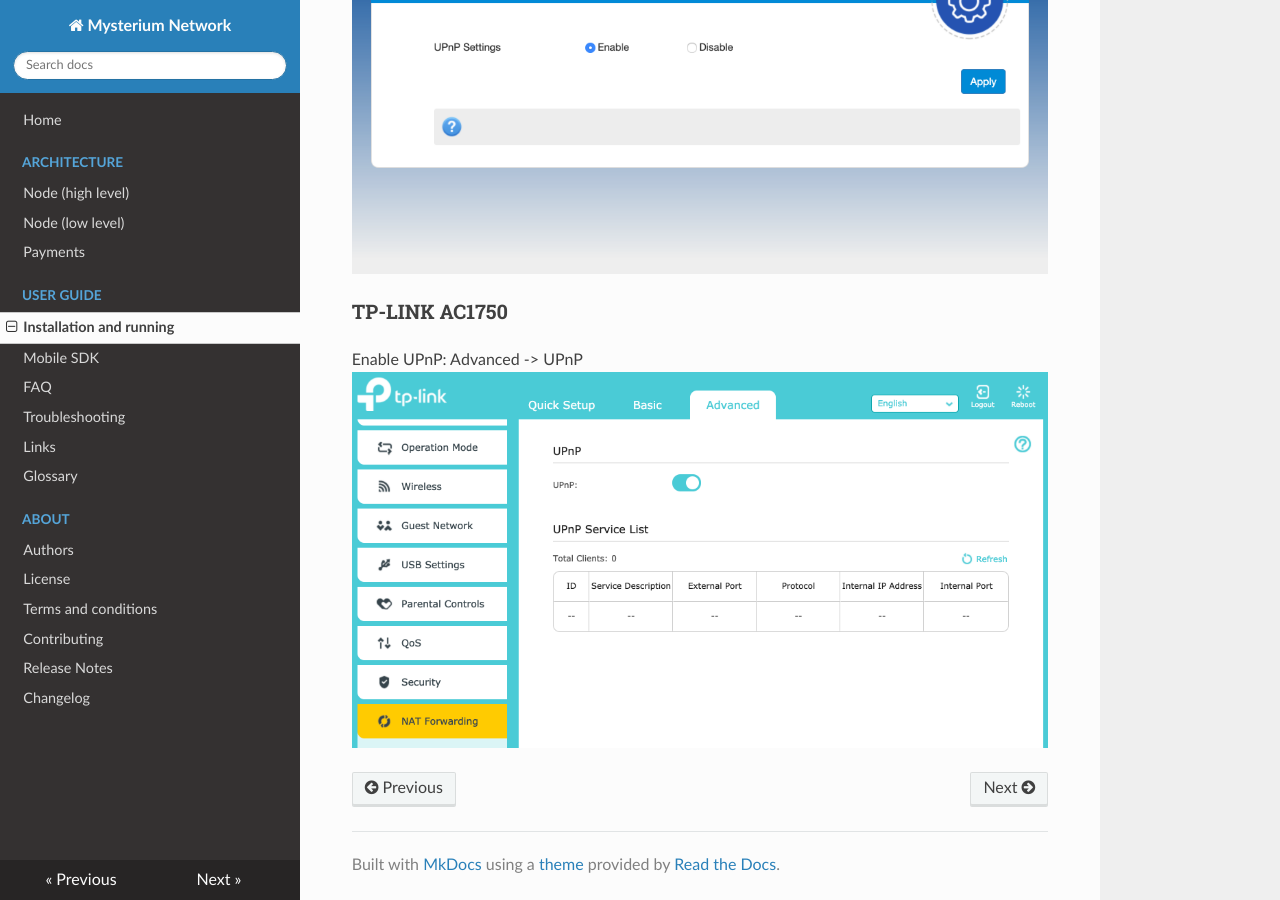
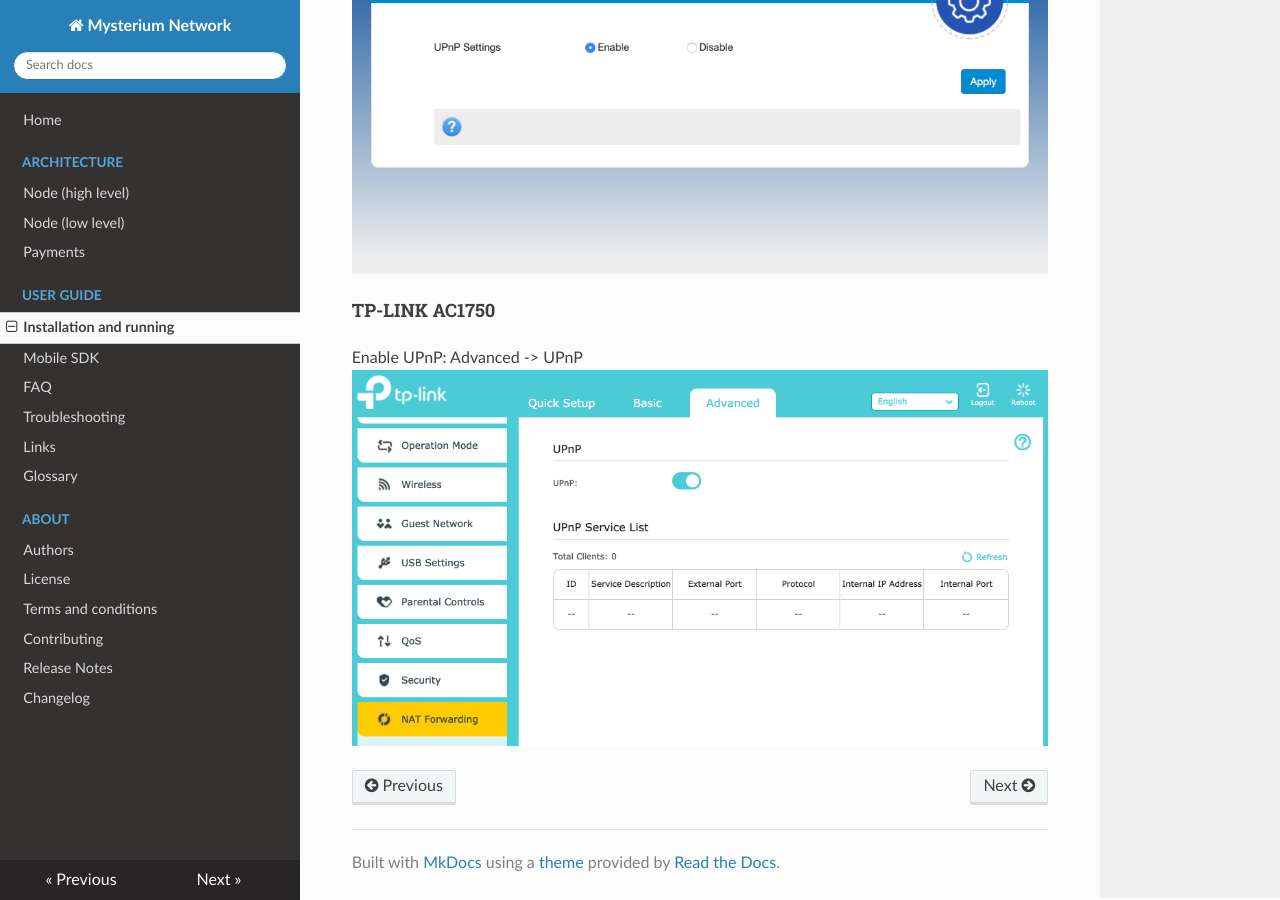
Before and after one commit to mysteriumnetwork/docs, an MkDocs documentation site: the page built from docs/user-guide/installation.md, in a window 1280 px wide and 900 px high, scrolled down 3147 px. Built offline with MkDocs 1.6.1, drawn with Linux system fonts in a browser that asks for light colours; nearby versions of some CDN libraries; old or Windows-style settings are respelled for this version of MkDocs.

Commit message:
menu fix

```diff
--- a/docs/user-guide/installation.md
+++ b/docs/user-guide/installation.md
@@ -74,7 +74,7 @@ Enable UPnP: Advanced settings
 
 ![image](upnp/zte_upnp.png)
 
-### TP-LINK AC1750
+#### TP-LINK AC1750
 
 Enable UPnP: Advanced -> UPnP
 ![image](upnp/tplink_upnp.png)
```
